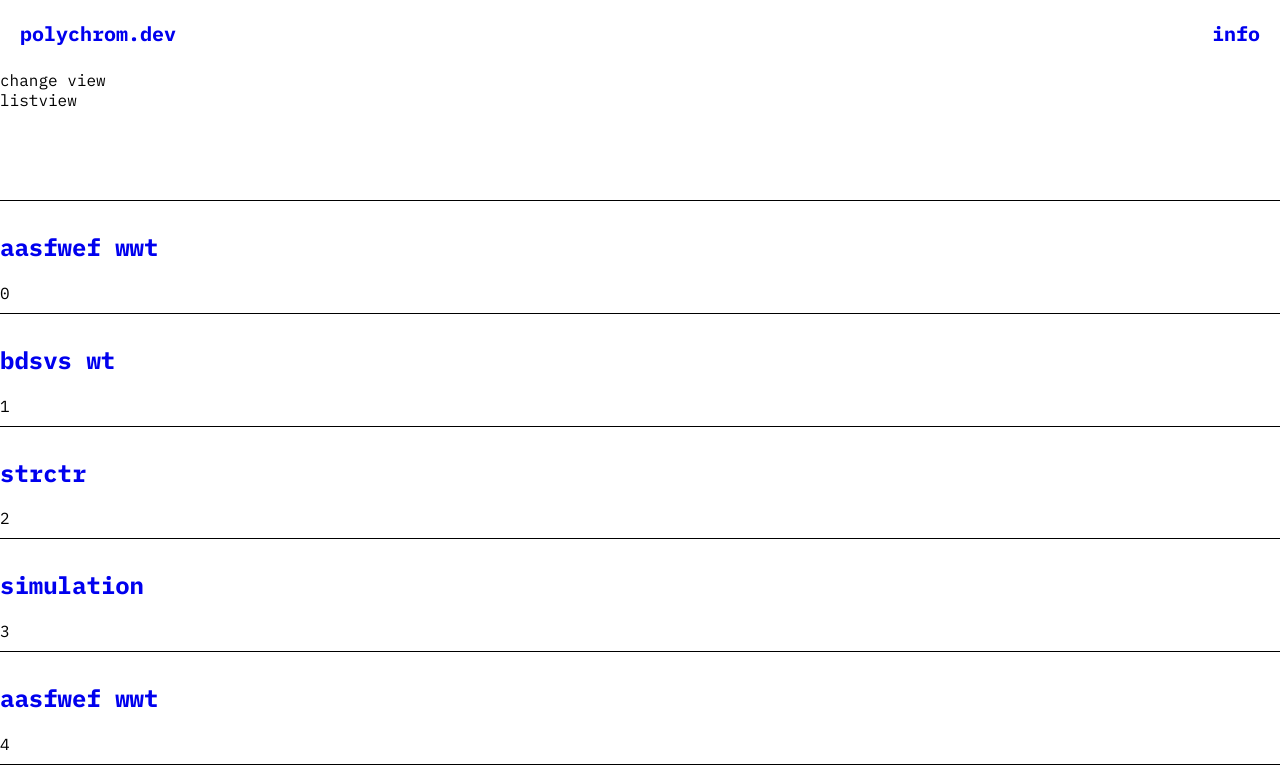
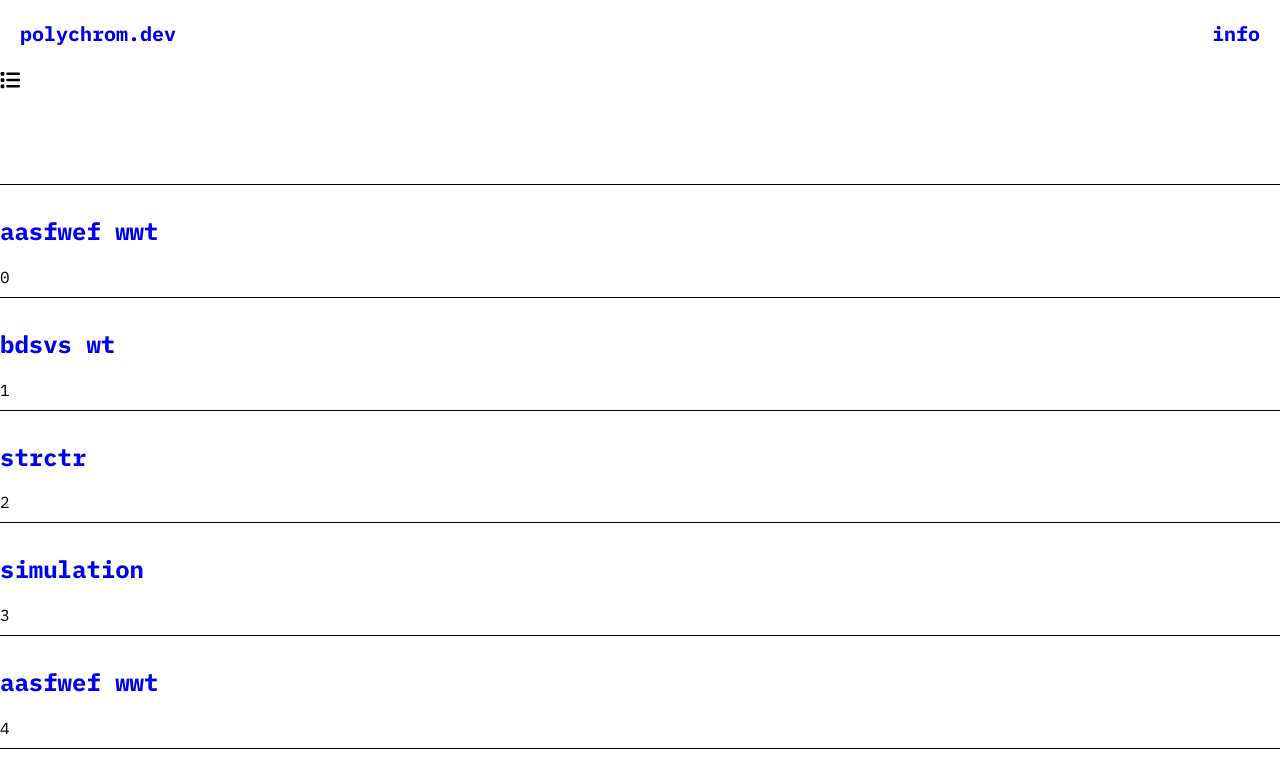
Before and after one commit to polychrom/play.polychrom.dev, an Angular app: page / in a window 1280 px wide. Shown: the top 784 px of the page. Built offline with nearby package versions, Linux system fonts and the light colour scheme.

Commit message:
added icons to gallery

```diff
--- a/src/app/gallery/gallery.component.html
+++ b/src/app/gallery/gallery.component.html
@@ -1,7 +1,8 @@
-<div (click)="toggleView()">change view</div>
+<div class="toggle" (click)="toggleView()">
+    <div *ngIf='isGalleryView'><img src="../../assets/icons/border-all-solid.svg" height="20"></div>
+    <div *ngIf='!isGalleryView'><img src="../../assets/icons/list-solid.svg" height="20"></div>
+</div>
 
-<div *ngIf='isGalleryView'>galleryview</div>
-<div *ngIf='!isGalleryView'>listview</div>
 
 <div *ngIf='isGalleryView' class="gallery_wrapper">
     <div [routerLink]="['/project/'+ project.project_dir ]" class="gallery_item"
--- a/src/app/gallery/gallery.component.scss
+++ b/src/app/gallery/gallery.component.scss
@@ -33,3 +33,7 @@ h2 {
 .gallery_list:first-child {
     border-top: 1px solid #000;
 }
+
+.toggle {
+    cursor: pointer;
+}
```
Also changed, not shown: src/assets/icons/border-all-solid.svg (added), src/assets/icons/list-solid.svg (added).
